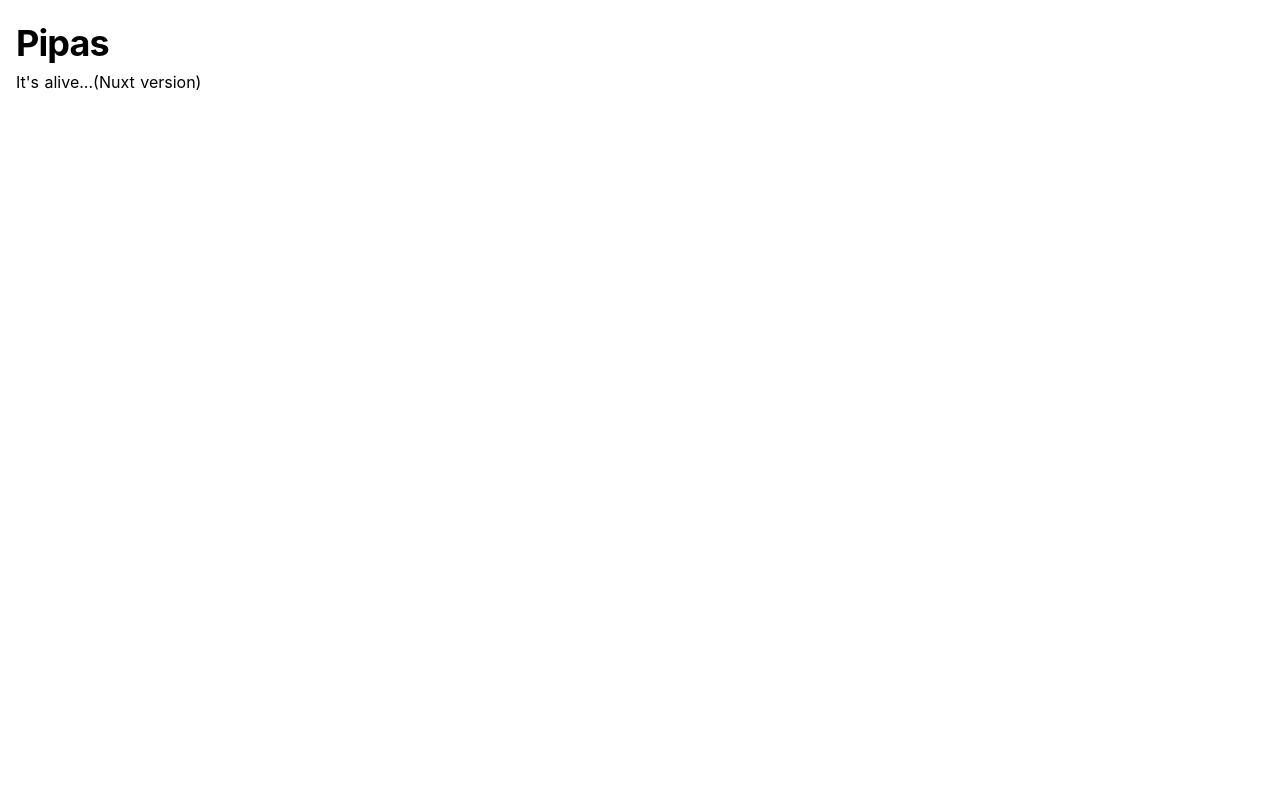
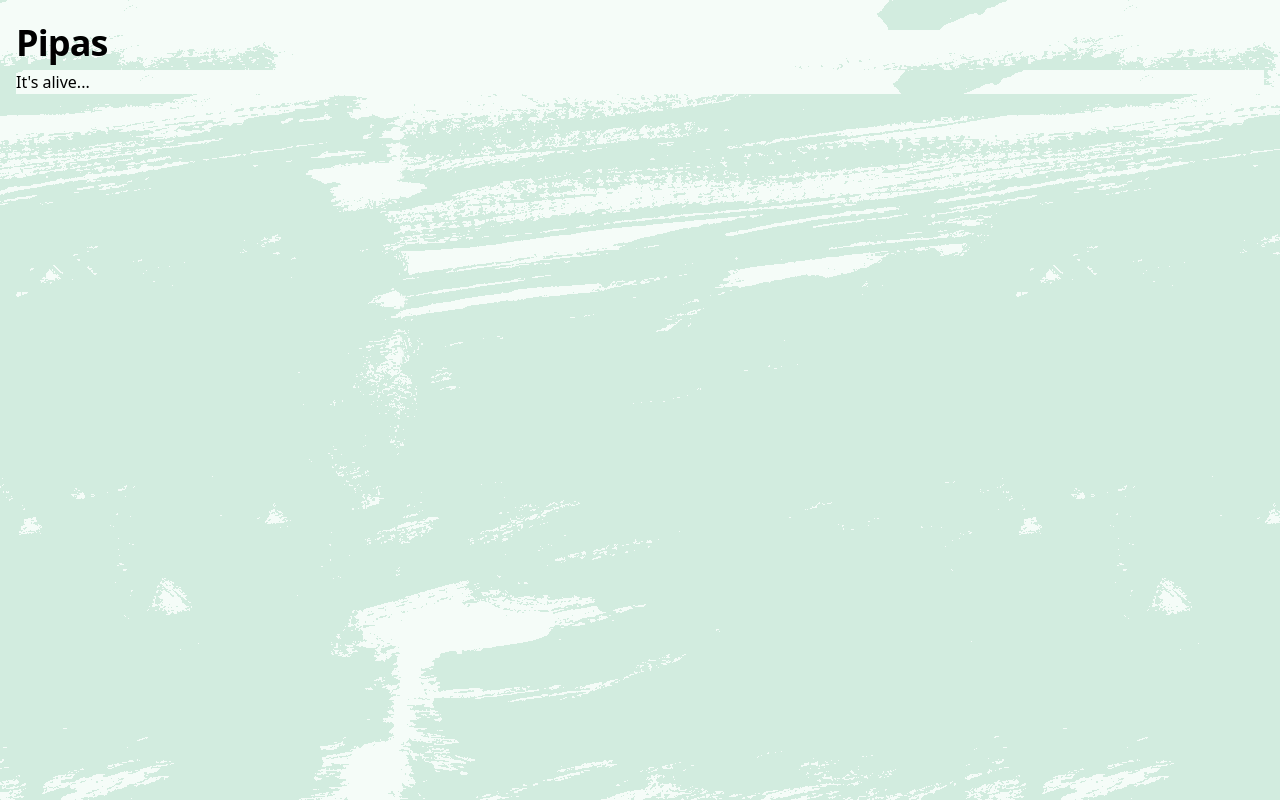
Before and after one commit to pidgpowell/pipas, a Nuxt app: page / in a window 1280 px wide. Built offline with nearby package versions, Linux system fonts and the light colour scheme.

Commit message:
basic background added

```diff
--- a/layouts/default.vue
+++ b/layouts/default.vue
@@ -1,5 +1,5 @@
 <template>
-  <div class="p-4">
+  <div class="p-4 h-screen">
     <h1 class="text-4xl font-bold tracking-tight">
       Pipas
     </h1>
@@ -7,59 +7,9 @@
   </div>
 </template>
 
-<style>
-html {
-  font-family:
-    'Source Sans Pro',
-    -apple-system,
-    BlinkMacSystemFont,
-    'Segoe UI',
-    Roboto,
-    'Helvetica Neue',
-    Arial,
-    sans-serif;
-  font-size: 16px;
-  word-spacing: 1px;
-  -ms-text-size-adjust: 100%;
-  -webkit-text-size-adjust: 100%;
-  -moz-osx-font-smoothing: grayscale;
-  -webkit-font-smoothing: antialiased;
-  box-sizing: border-box;
-}
 
-*,
-*::before,
-*::after {
-  box-sizing: border-box;
-  margin: 0;
-}
-
-.button--green {
-  display: inline-block;
-  border-radius: 4px;
-  border: 1px solid #3b8070;
-  color: #3b8070;
-  text-decoration: none;
-  padding: 10px 30px;
-}
-
-.button--green:hover {
-  color: #fff;
-  background-color: #3b8070;
-}
-
-.button--grey {
-  display: inline-block;
-  border-radius: 4px;
-  border: 1px solid #35495e;
-  color: #35495e;
-  text-decoration: none;
-  padding: 10px 30px;
-  margin-left: 15px;
-}
-
-.button--grey:hover {
-  color: #fff;
-  background-color: #35495e;
+<style scoped>
+div {
+  background: url(/background-mountains.gif) top left;
 }
 </style>
--- a/nuxt.config.js
+++ b/nuxt.config.js
@@ -4,7 +4,7 @@
 
   // Global page headers (https://go.nuxtjs.dev/config-head)
   head: {
-    title: 'pipas',
+    title: 'Pipas',
     meta: [
       { charset: 'utf-8' },
       { name: 'viewport', content: 'width=device-width, initial-scale=1' },
--- a/pages/index.vue
+++ b/pages/index.vue
@@ -1,6 +1,6 @@
 <template>
   <div>
-    <p>It's alive...(Nuxt version)</p>
+    <p>It's alive...</p>
   </div>
 </template>
 
```
Also changed, not shown: static/background-mountains.gif (added).
